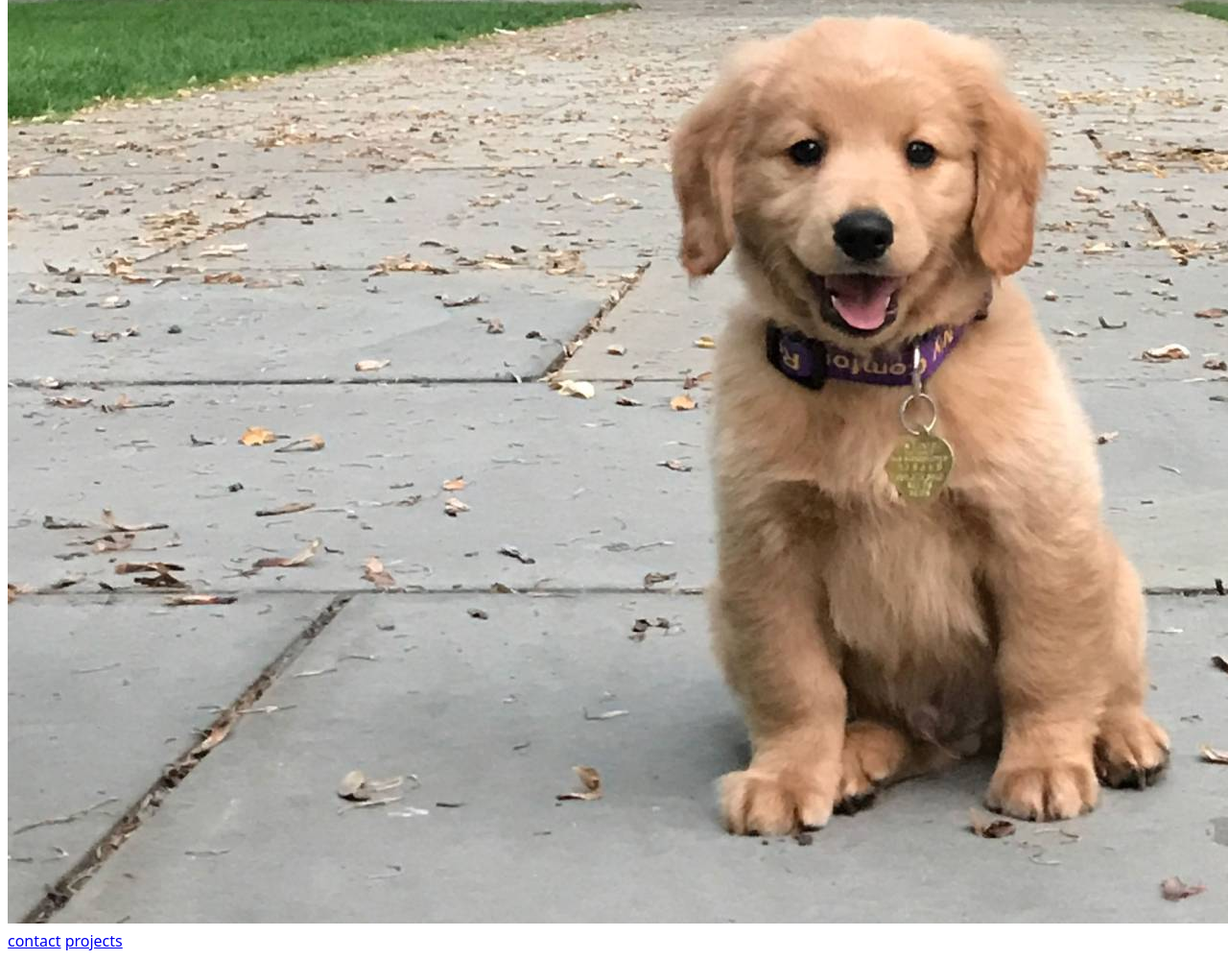
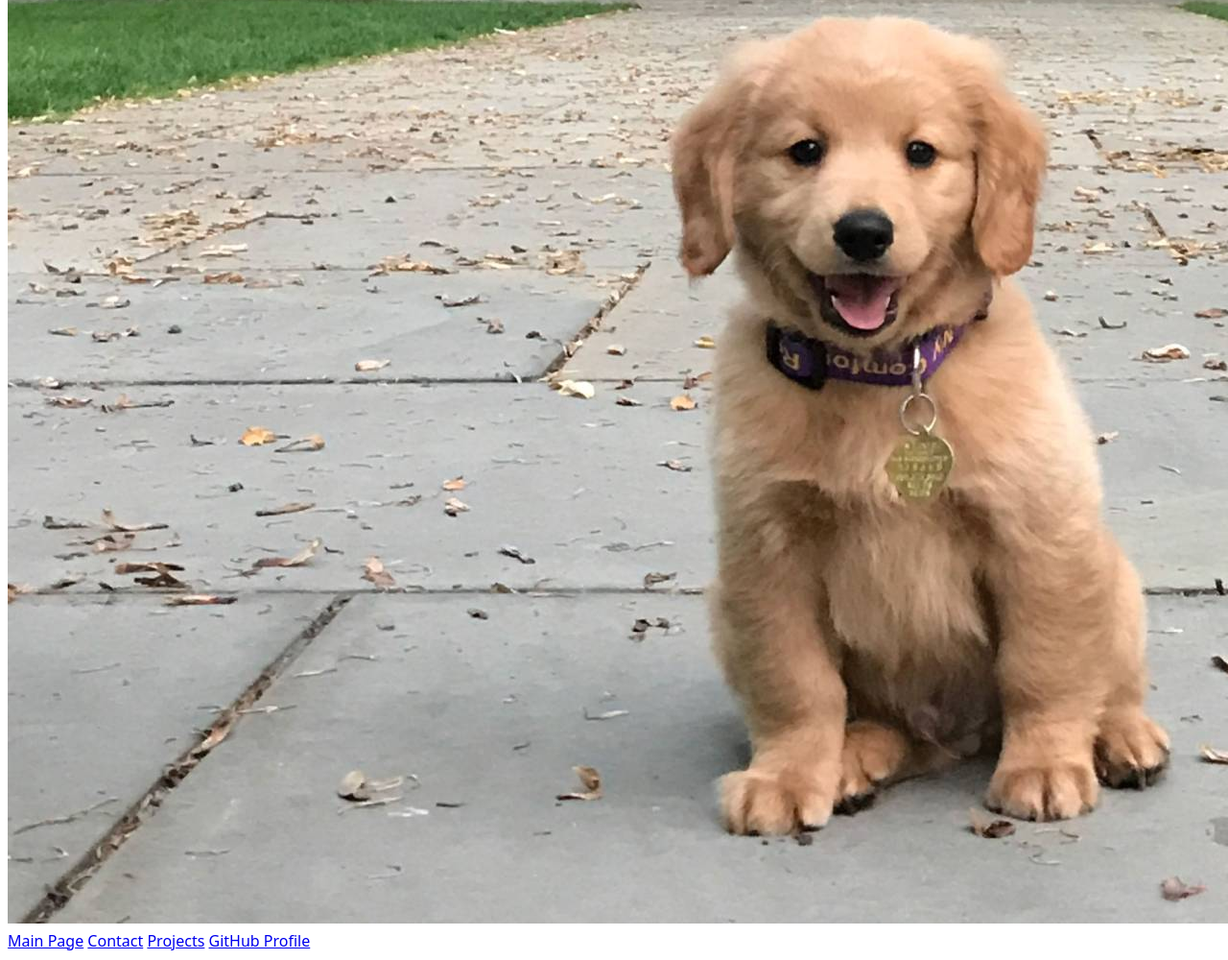
Before and after one commit to smacoh/portfolio, a plain HTML site: page index.html in a window 1280 px wide. Shown: the part 249-1249 px from the top of the page at 96% size. Drawn offline with Linux system fonts and the light colour scheme.

Commit message:
updated links

```diff
--- a/index.html
+++ b/index.html
@@ -11,8 +11,10 @@
     <p>Second year transfer student at UCSD. Data Science Major.</p>
     <img src="images/dog.jpg" alt="Dog on Walkway">
     <nav>
-        <a href="/contact/">contact</a>
-        <a href="/projects/">projects</a>
+        <a href="/index.html">Main Page</a>
+        <a href="/contact/index.html">Contact</a>
+        <a href="/projects/index.html">Projects</a>
+        <a href="https://github.com/smacoh" target="_blank">GitHub Profile</a>
     </nav>
 </body>
 </html>
```
